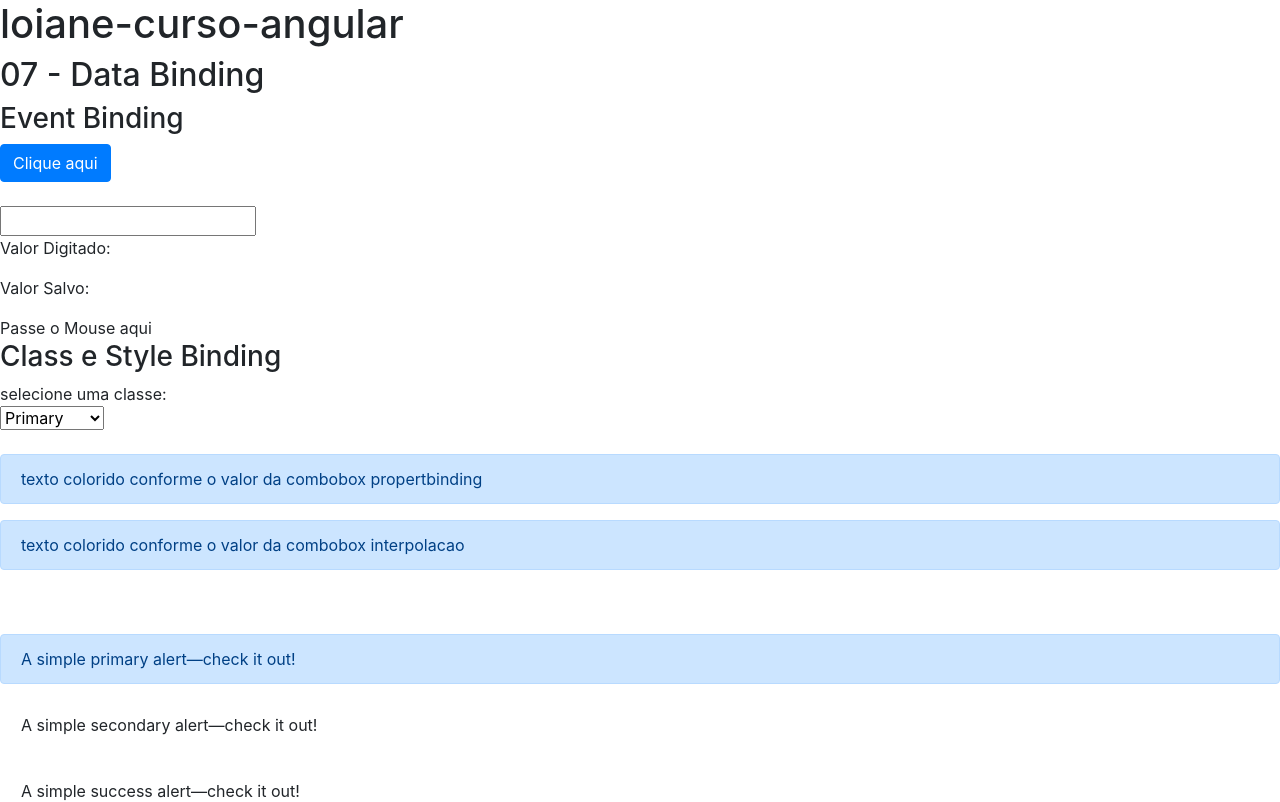
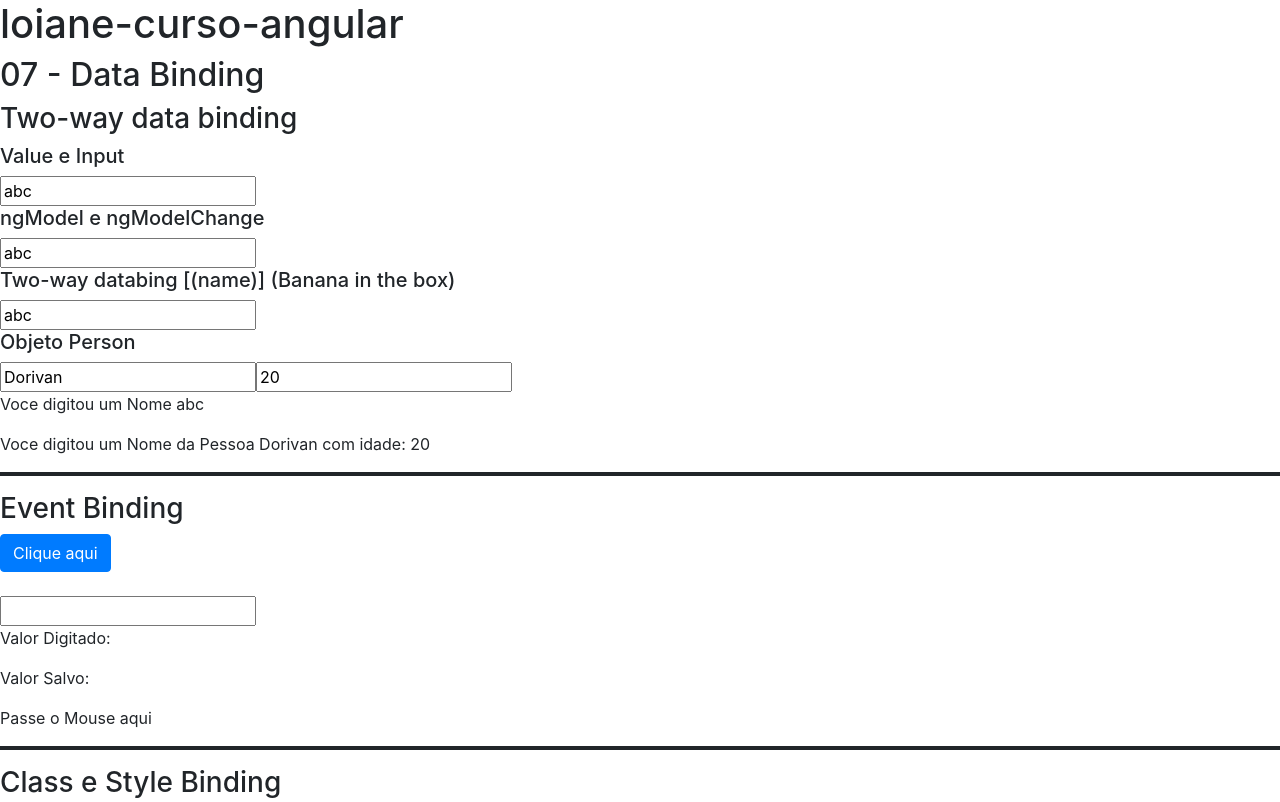
Before and after one commit to dorivansousa/loiane-curso-angular, an Angular app: page / in a window 1280 px wide. Shown: the top 802 px of the page. Built offline with nearby package versions, Linux system fonts and the light colour scheme.

Commit message:
two-way databinding

```diff
--- a/src/app/07-data-binding/data-binding.component.css
+++ b/src/app/07-data-binding/data-binding.component.css
@@ -2,3 +2,7 @@
     background-color: yellow;
     font-weight: bold;
 }
+hr {
+    /* border-top-width: 5px; */
+	border: 2px solid;
+}
--- a/src/app/07-data-binding/data-binding.component.html
+++ b/src/app/07-data-binding/data-binding.component.html
@@ -1,3 +1,32 @@
+<section class="two-way-databing">
+  <article>
+    <h3>Two-way data binding</h3>
+    <div>
+      <h5>Value e Input</h5>
+      <input #inputName type="text"
+        [value]="name"
+        (input)="name = inputName.value"
+      >
+      <h5>ngModel e ngModelChange</h5>
+      <input #inputName type="text"
+        [ngModel]="name"
+        (ngModelChange)="name = inputName.value"
+      >
+      <h5>Two-way databing {{ '[(name)]' }} (Banana in the box)</h5>
+      <input #inputName type="text"
+        [(ngModel)]="name"
+      >
+
+      <h5>Objeto Person</h5>
+      <input #inputName type="text"[(ngModel)]="person.name">
+      <input #inputName type="text"[(ngModel)]="person.age">
+
+      <p>Voce digitou um Nome {{ name }}</p>
+      <p>Voce digitou um Nome da Pessoa {{ person.name }} com idade: {{ person.age }} </p>
+    </div>
+  </article>
+</section>
+<hr />
 <section class="event-binding">
     <article>
         <h3>Event Binding</h3>
@@ -16,7 +45,7 @@
              [class.highlight]="isMouseOver">Passe o Mouse aqui</span>
     </article>
 </section>
-
+<hr />
 <section class="class-style-binding">
     <article>
         <h3>Class e Style Binding</h3>
@@ -69,7 +98,7 @@
           </div>
     </article>
 </section>
-
+<hr />
 <section class="property-binding-interpolation">
     <article>
         <h3>* Interpolação</h3>
@@ -92,3 +121,4 @@
 
     </article>
 </section>
+<hr />
--- a/src/app/07-data-binding/data-binding.component.ts
+++ b/src/app/07-data-binding/data-binding.component.ts
@@ -1,4 +1,5 @@
 import { Component, OnInit } from '@angular/core';
+import { toInteger } from '@ng-bootstrap/ng-bootstrap/util/util';
 
 @Component({
   selector: 'app-data-binding',
@@ -7,6 +8,12 @@ import { Component, OnInit } from '@angular/core';
 })
 export class DataBindingComponent implements OnInit {
 
+  person: any = {
+    name: 'Dorivan',
+    age: 20
+  }
+
+  name: String = 'abc';
   url: String;
   cursoAngular: Boolean = true;
   urlImage: String = 'http://lorempixel.com/100/100/nature';
--- a/src/app/app.module.ts
+++ b/src/app/app.module.ts
@@ -1,5 +1,6 @@
 import { NgModule } from '@angular/core';
 import { BrowserModule } from '@angular/platform-browser';
+import { FormsModule } from '@angular/forms';
 
 import { AppRoutingModule } from './app-routing.module';
 import { AppComponent } from './app.component';
@@ -27,6 +28,7 @@ import { DataBindingComponent } from './07-data-binding/data-binding.component';
     CoursesModule,
     CoursesTemplateModule,
     CoursesDependenyInjectionModule,
+    FormsModule,
   ],
   providers: [],
   bootstrap: [AppComponent]
```
